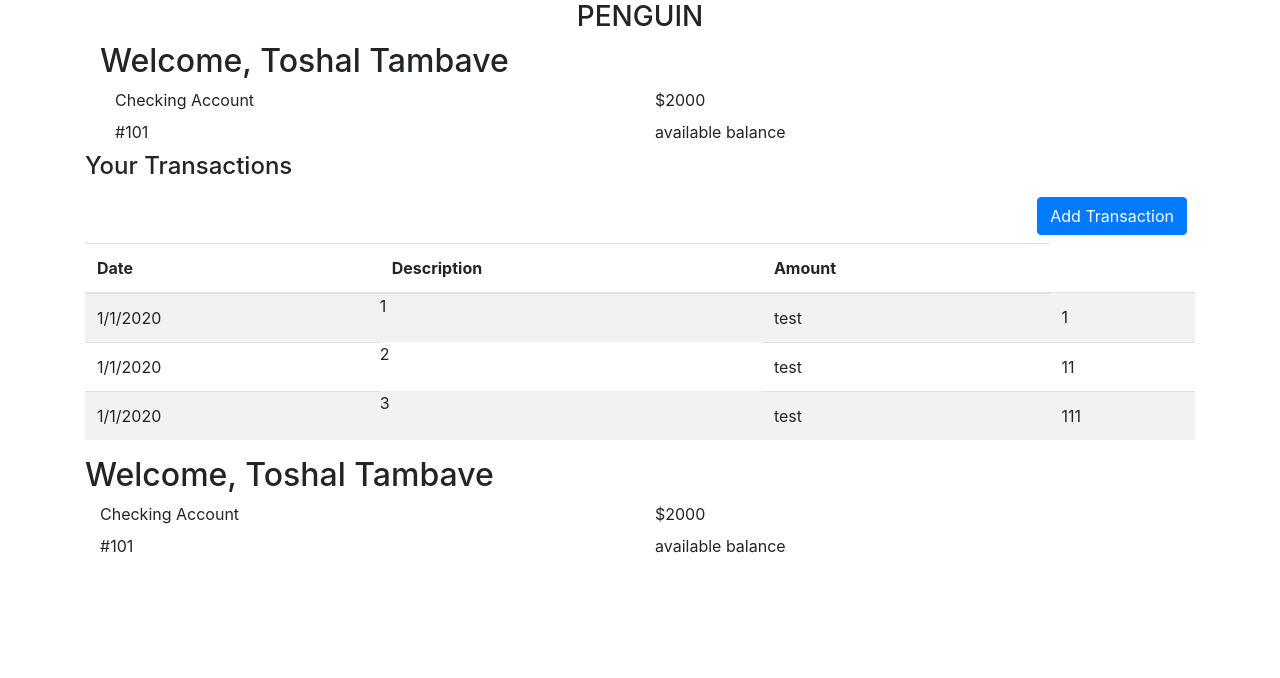
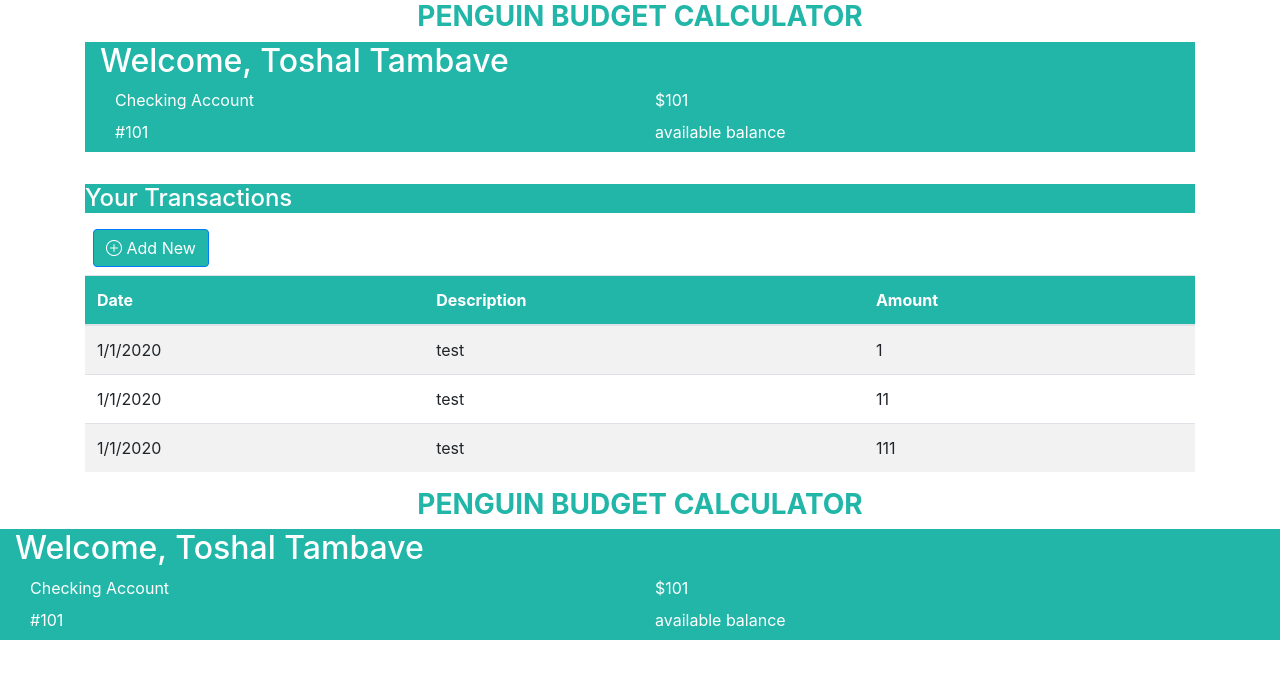
Before and after one commit to ScottLusk/wk-utd-internship-project, an Angular app in the folder src/front-end/: page /details in a window 1280 px wide. Shown: the top 678 px of the page. Built offline with nearby package versions, Linux system fonts and the light colour scheme.

Commit message:
Adding form for adding transactions

```diff
--- a/src/front-end/src/app/Account.ts
+++ b/src/front-end/src/app/Account.ts
@@ -5,5 +5,4 @@ export class Account{
     firstName: string
     middleName: string
     lastName: string
-    balance:number
 }
--- a/src/front-end/src/app/Transaction.ts
+++ b/src/front-end/src/app/Transaction.ts
@@ -1,7 +1,7 @@
 export class Transaction{
     id: number
     accountId: number
-    type: number
+    type: number //credit 0, debit 1
     transactionDate: string
     amount: number
     description: string
--- a/src/front-end/src/app/account-details/show/show.component.html
+++ b/src/front-end/src/app/account-details/show/show.component.html
@@ -1,14 +1,15 @@
-<div class="container">
+<h3 class="d-flex justify-content-center txt">PENGUIN BUDGET CALCULATOR</h3>
+<div class="container-fluid bg">
     <h2>Welcome, {{accountdetails.firstName}} {{accountdetails.lastName}}</h2>
     <div class="panel panel-default">
       <div class="panel-body">
-        <div class="container">
+        <div class="container-fluid bg">
             <div class="row">
               <div class="col">
                 Checking Account
               </div>
               <div class="col">
-                <label>${{accountdetails.balance}}</label>
+                <label>${{accountdetails.accountNumber}}</label>
               </div>
             </div>
             <div class="row">
--- a/src/front-end/src/app/app.component.html
+++ b/src/front-end/src/app/app.component.html
@@ -1,5 +1,4 @@
 <div class="container">
-    <h3 class="d-flex justify-content-center">PENGUIN</h3>
     <app-account-details></app-account-details>
     <app-transactions></app-transactions>
 </div>
--- a/src/front-end/src/app/transactions/add-trans/add-trans.component.html
+++ b/src/front-end/src/app/transactions/add-trans/add-trans.component.html
@@ -1,20 +1,63 @@
-<div class="form-froup row">
+<!-- <div class="form-froup row">
+    <form #transactionForm="ngForm" (ngSubmit)="addTransaction(transactionForm.value)">
+        <label class="col-sm-2 col-form-label">Date</label>
+        <div class="col-sm-10">
+            <input type="text" class="form-control"
+            placeholder="MM/DD/YY"
+            name="transactionDate" ngModel>
+        </div>
+        <label class="col-sm-2 col-form-label">Description</label>
+        <div class="col-sm-10">
+            <input type="text" class="form-control"
+            placeholder="Add details about your transaction"
+            name="description" ngModel>
+        </div>
+        <label class="col-sm-2 col-form-label">Amount</label>
+        <div class="col-sm-10">
+            <input type="text" class="form-control"
+            placeholder="$00.00"
+            name="transaction.amount" ngModel>
+        </div>
+        <select class="form-select" aria-label="Transaction Type"
+            name="type" ngModel>
+            <option value="Credit">Credit</option>
+            <option value="Debit">Debit</option>
+        </select>
+        <button type="submit" class="btn btn-primary" data-dismiss="modal" onclick="addTransaction('sd')">
+            Add
+        </button>
+    </form>
+</div> -->
+
+<div class="form-group row">
     <label class="col-sm-2 col-form-label">Date</label>
     <div class="col-sm-10">
-        <input type="text" class="form-control" [(ngModel)]="transaction.transactionDate"
-        placeholder="MM/DD/YY">
+        <input type="text" class="form-control"
+        placeholder="MM/DD/YY"
+        name="transactionDate" [(ngModel)]="tranDate">
     </div>
     <label class="col-sm-2 col-form-label">Description</label>
     <div class="col-sm-10">
-        <input type="text" class="form-control" [(ngModel)]="transaction.description"
-        placeholder="Add details about your transaction">
+        <input type="text" class="form-control"
+        placeholder="Add details about your transaction"
+        name="description" [(ngModel)]="description">
     </div>
     <label class="col-sm-2 col-form-label">Amount</label>
     <div class="col-sm-10">
-        <input type="text" class="form-control" [(ngModel)]="transaction.amount"
-        placeholder="$00.00">
+        <input type="text" class="form-control"
+        placeholder="$00.00"
+        name="transaction.amount" [(ngModel)]="amount">
     </div>
-    <button (click)="addTransaction()" class="btn btn-primary">
-        Save
-    </button>
+    <label class="col-sm-2 col-form-label">Transaction Type</label>
+    <div class="col-sm-10">
+        <select class="form-select form-select-sm form-control" aria-label=".form-select-sm example"
+        name="type" [(ngModel)]="tranType" aria-placeholder="Select">
+        <option value="Credit">Credit</option>
+        <option value="Debit">Debit</option>
+    </select>
+    </div>
 </div>
+
+<button (click)="addDepartment()" class="btn btn-primary bg">
+    Add
+</button>
--- a/src/front-end/src/app/transactions/add-trans/add-trans.component.ts
+++ b/src/front-end/src/app/transactions/add-trans/add-trans.component.ts
@@ -1,6 +1,7 @@
 import { Component, Input, OnInit } from '@angular/core';
 import { WebapiService } from 'src/app/webapi.service';
 import { Transaction } from 'src/app/Transaction';
+import { FormControl, FormGroup, NgForm, FormBuilder } from '@angular/forms';
 
 @Component({
   selector: 'app-add-trans',
@@ -9,21 +10,30 @@ import { Transaction } from 'src/app/Transaction';
 })
 export class AddTransComponent implements OnInit {
 
+  @Input() dep:any;
+  tranDate:string;
+  description:string;
+  amount:number
+  tranType:number
+
   constructor(private service:WebapiService) { }
-  transaction:Transaction
 
   ngOnInit(): void {
+    this.tranDate=this.dep.tranDate,
+    this.description=this.dep.description;
+    this.amount=this.dep.amount;
+    this.tranType=this.dep.tranType;
   }
 
-  addTransaction(): void{
-    var transaction =
-    {
-      transactionDate :this.transaction.transactionDate,
-      description: this.transaction.description,
-      amount: this.transaction.amount
-    };
+  addDepartment(){
+    alert('alert')
+    var val = {tranDate:this.tranDate,
 
-    this.service.addTransaction(transaction).subscribe(res=>{
+                description:this.description,
+                amount:this.amount,
+                tranType:this.tranType};
+    console.log(val.tranDate.toString());
+    this.service.addTransaction(val).subscribe(res=>{
       alert(res.toString());
     });
   }
--- a/src/front-end/src/app/transactions/show-trans/show-trans.component.html
+++ b/src/front-end/src/app/transactions/show-trans/show-trans.component.html
@@ -1,13 +1,15 @@
-<h4>Your Transactions</h4>
+<div class="row hr"></div>
+<h4 class="bg ">Your Transactions</h4>
 <!-- Button trigger modal -->
-<button type="button" class="btn btn-primary float-right m-2"
+<button type="button" class="btn btn-primary m-2 bg"
 data-toggle="modal" data-target="#exampleModal"
 (click)="addClick()"
 data-backdrop="static" data-keyboard="false">
-    Add Transaction
+<i class="bi bi-plus-circle"></i>
+    Add New
 </button>
 <table class="table table-striped">
-    <thead>
+    <thead class="bg">
         <tr>
             <th>Date</th>
             <th>Description</th>
@@ -17,7 +19,6 @@ data-backdrop="static" data-keyboard="false">
     <tbody>
         <tr *ngFor="let transaction of transactionList">
             <td>{{transaction.transactionDate}}</td>
-            {{transaction.id}}
             <td>{{transaction.description}}</td>
             <td>{{transaction.amount}}</td>
         </tr>
--- a/src/front-end/src/app/webapi.service.ts
+++ b/src/front-end/src/app/webapi.service.ts
@@ -38,7 +38,7 @@ export class WebapiService {
         categoryId:1
       }
     ];
-  accountdetails: Account = { id :1, accountNumber :101, userId :1, firstName :"Toshal", middleName:"R",lastName:"Tambave", balance: 2000};
+  accountdetails: Account = { id :1, accountNumber :101, userId :1, firstName :"Toshal", middleName:"R",lastName:"Tambave"};
   constructor(private http:HttpClient) { }
 
   getAccountDetails(accountNumber:string){
@@ -51,6 +51,8 @@ export class WebapiService {
   }
 
   addTransaction(transaction:any){
+    console.log('form data', transaction.toString())
     return this.http.post(this.APIBaseUrl+'test', transaction)
   }
+
 }
--- a/src/front-end/src/index.html
+++ b/src/front-end/src/index.html
@@ -1,6 +1,7 @@
 <!doctype html>
 <html lang="en">
 <head>
+  <link rel="stylesheet" href="https://cdn.jsdelivr.net/npm/bootstrap-icons@1.5.0/font/bootstrap-icons.css">
   <link rel="stylesheet" href="https://stackpath.bootstrapcdn.com/bootstrap/4.5.0/css/bootstrap.min.css" integrity="sha384-9aIt2nRpC12Uk9gS9baDl411NQApFmC26EwAOH8WgZl5MYYxFfc+NcPb1dKGj7Sk" crossorigin="anonymous">
   <meta charset="utf-8">
   <title>Account Budgeting</title>
@@ -10,6 +11,7 @@
 </head>
 <body>
   <app-root></app-root>
+
   <script src="https://code.jquery.com/jquery-3.5.1.slim.min.js" integrity="sha384-DfXdz2htPH0lsSSs5nCTpuj/zy4C+OGpamoFVy38MVBnE+IbbVYUew+OrCXaRkfj" crossorigin="anonymous"></script>
   <script src="https://cdn.jsdelivr.net/npm/popper.js@1.16.0/dist/umd/popper.min.js" integrity="sha384-Q6E9RHvbIyZFJoft+2mJbHaEWldlvI9IOYy5n3zV9zzTtmI3UksdQRVvoxMfooAo" crossorigin="anonymous"></script>
   <script src="https://stackpath.bootstrapcdn.com/bootstrap/4.5.0/js/bootstrap.min.js" integrity="sha384-OgVRvuATP1z7JjHLkuOU7Xw704+h835Lr+6QL9UvYjZE3Ipu6Tp75j7Bh/kR0JKI" crossorigin="anonymous"></script>
--- a/src/front-end/src/styles.css
+++ b/src/front-end/src/styles.css
@@ -1 +1,16 @@
 /* You can add global styles to this file, and also import other style files */
+.bg {
+    background: #21B6A8; color: #fff;
+}
+
+.hr {
+margin: 1rem 0;
+color: inherit;
+background-color: currentColor;
+border: 0;
+opacity: 0.25;
+}
+.txt{
+    color: #21B6A8;
+    font-weight: bold;
+}
```
